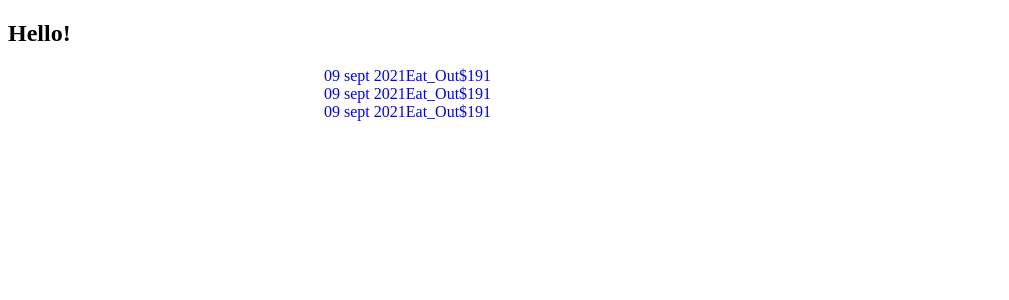
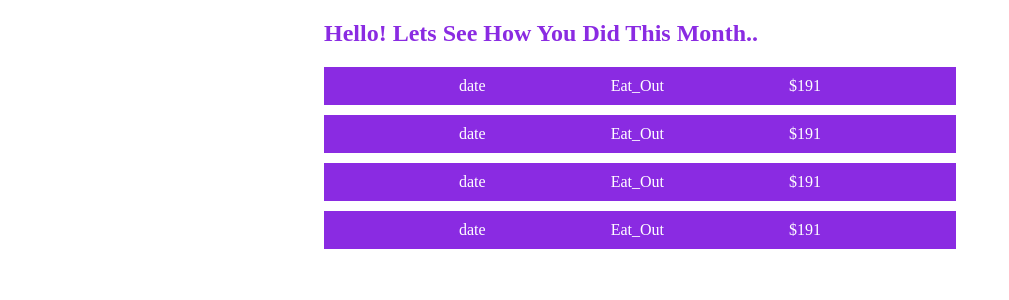
Before and after one commit to Sreeram2000/ReactDive, a React (Create React App) app in the folder expense_tracker/: page / in a window 1280 px wide. Shown: the top 300 px of the page, without its empty margins (0-1009 px from the left). Built offline with nearby package versions, Linux system fonts and the light colour scheme.

Commit message:
centered body and added purple-white css

```diff
--- a/expense_tracker/src/App.css
+++ b/expense_tracker/src/App.css
@@ -36,3 +36,9 @@
     transform: rotate(360deg);
   }
 } */
+
+.App {
+  width: 50%;
+  margin: auto;
+  color: blueviolet;
+}
--- a/expense_tracker/src/App.js
+++ b/expense_tracker/src/App.js
@@ -1,9 +1,12 @@
 import './App.css';
 import Expenses from './components/Expenses'
 function App() {
+  const props = {
+
+  }
   return (
     <div className="App">
-      <h2>Hello!</h2>
+      <h2>Hello! Lets See How You Did This Month..</h2>
       <Expenses />
     </div>
   );
--- a/expense_tracker/src/components/Expenses.css
+++ b/expense_tracker/src/components/Expenses.css
@@ -1,8 +1,30 @@
-.Expenses-container {
-    width: 50%;
-    margin: auto;
+/* .Expenses-container {
+
+} */
+
+.Expenses-item {
+    display: flex;
+    background-color: blueviolet;
+    /* margin: 10%; */
+    padding: 10px;
+    justify-content: space-evenly;
+    margin-bottom: 10px;
 }
-.Expenses-item {
-    color: blue;
-    display: flex;
+
+.Expenses-date{
+    /* background-color: blueviolet; */
+    color: #ffffff;
+    font-size: medium;
 }
+
+.Expenses-title{
+    /* background-color: blueviolet; */
+    color: #ffffff;
+    font-size: medium;
+}
+
+.Expenses-cost{
+    /* background-color: blueviolet; */
+    color: #ffffff;
+    font-size: medium;
+}
--- a/expense_tracker/src/components/Expenses.js
+++ b/expense_tracker/src/components/Expenses.js
@@ -1,21 +1,26 @@
 import './Expenses.css';
-function Expenses() {
+function Expenses(props) {
     return (
         <div className="Expenses-container">
             <div className="Expenses-item">
-                <div>09 sept 2021</div>
-                <div>Eat_Out</div>
-                <div>$191</div>
+                <div className="Expenses-date">date</div>
+                <div className="Expenses-title">Eat_Out</div>
+                <div className="Expenses-cost">$191</div>
             </div>
             <div className="Expenses-item">
-                <div>09 sept 2021</div>
-                <div>Eat_Out</div>
-                <div>$191</div>
+                <div className="Expenses-date">date</div>
+                <div className="Expenses-title">Eat_Out</div>
+                <div className="Expenses-cost">$191</div>
             </div>
             <div className="Expenses-item">
-                <div>09 sept 2021</div>
-                <div>Eat_Out</div>
-                <div>$191</div>
+                <div className="Expenses-date">date</div>
+                <div className="Expenses-title">Eat_Out</div>
+                <div className="Expenses-cost">$191</div>
+            </div>
+            <div className="Expenses-item">
+                <div className="Expenses-date">date</div>
+                <div className="Expenses-title">Eat_Out</div>
+                <div className="Expenses-cost">$191</div>
             </div>
         </div>
     )
```
